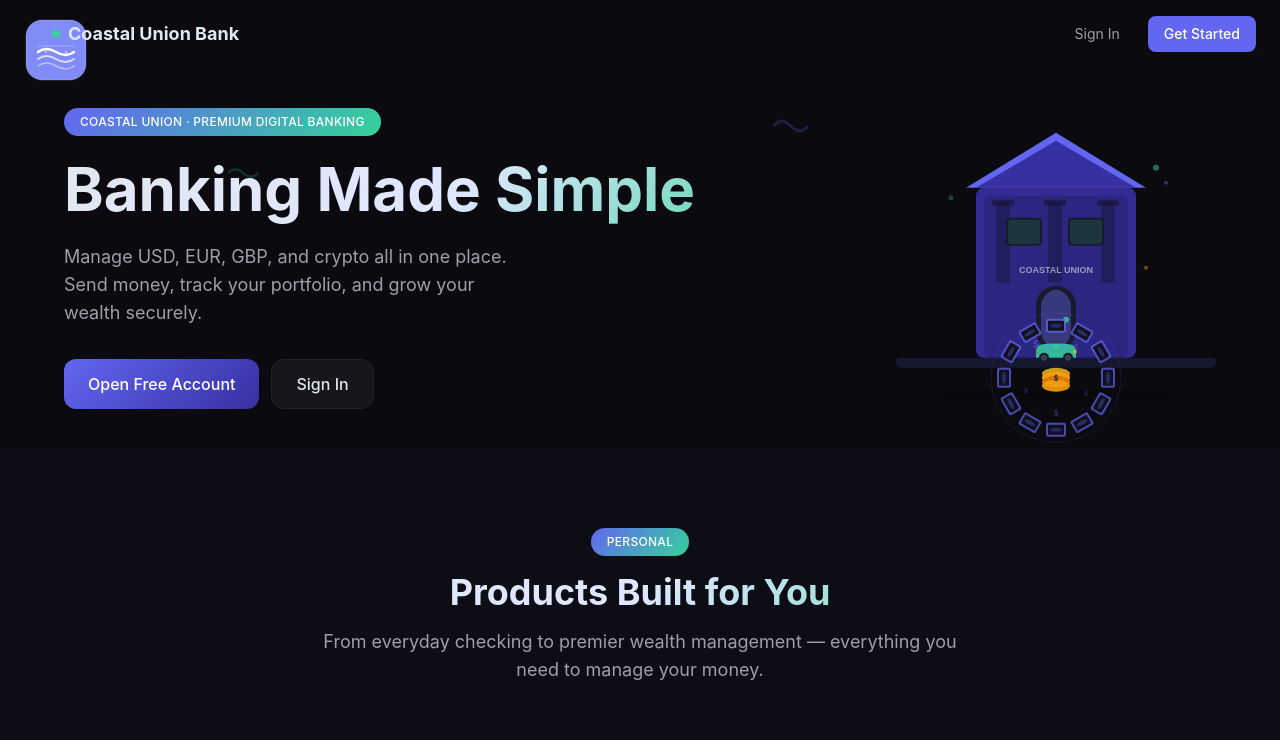
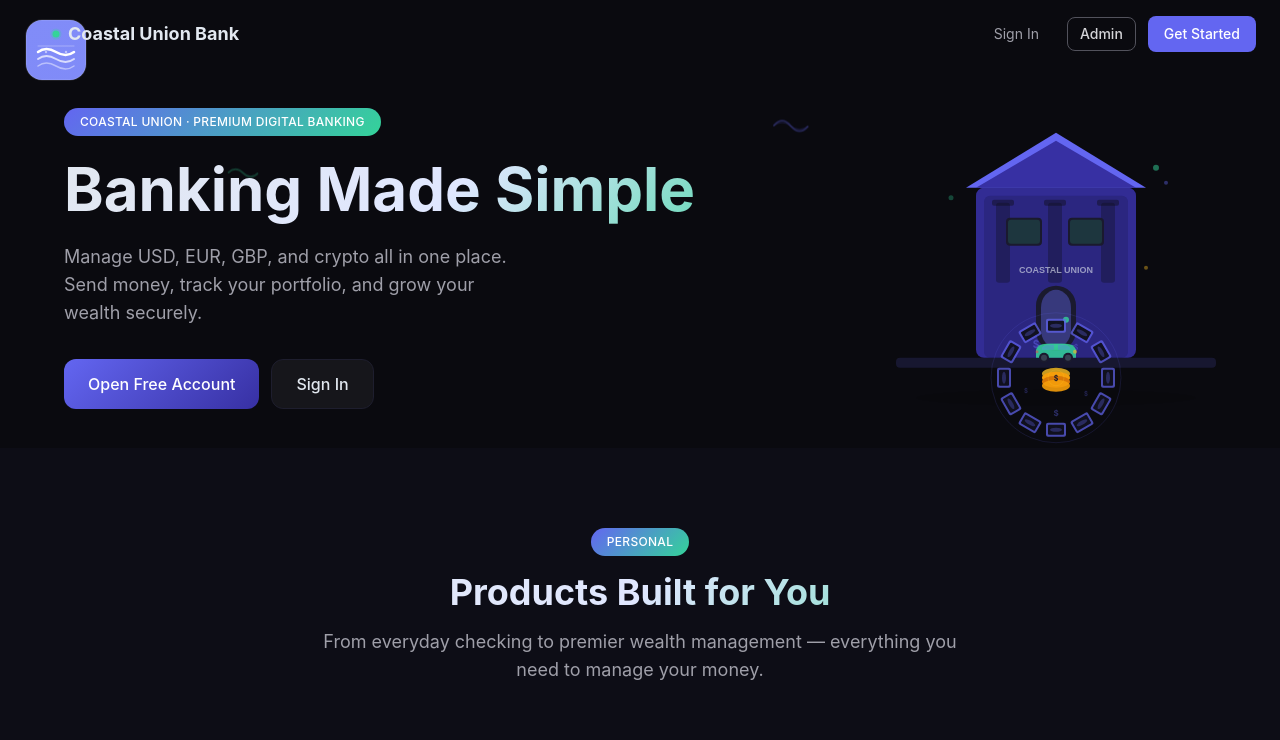
Before and after one commit to adamf8413/Coastal-Union-Bank, a Next.js app: page / in a window 1280 px wide. Shown: the top 740 px of the page. Built offline with nearby package versions, Linux system fonts and the light colour scheme; no server answers; the database is empty.

Commit message:
add Admin link on landing page nav

```diff
--- a/src/app/page.tsx
+++ b/src/app/page.tsx
@@ -31,6 +31,12 @@ export default function LandingPage() {
         <div className="flex items-center gap-3">
           <Link href="/login" className="text-sm text-zinc-400 hover:text-zinc-200 transition-colors px-4 py-2">
             Sign In
+          </Link>
+          <Link
+            href="/login"
+            className="text-sm font-medium text-zinc-300 hover:text-white transition-colors px-3 py-1.5 rounded-lg border border-zinc-600 hover:border-zinc-500"
+          >
+            Admin
           </Link>
           <Link
             href="/register"
```
Also changed, not shown: 1 other file (tests, documents, lock files or other folders).
